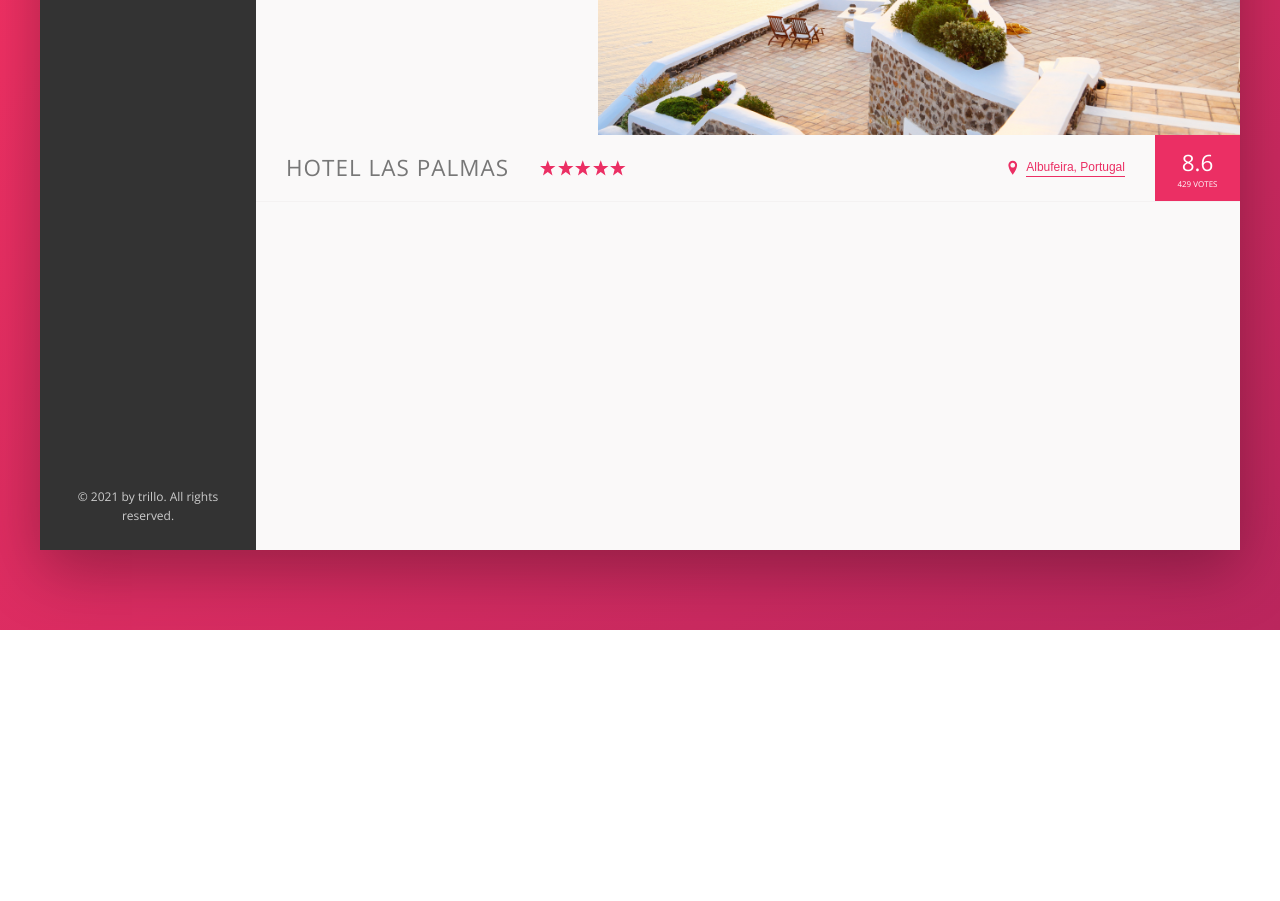
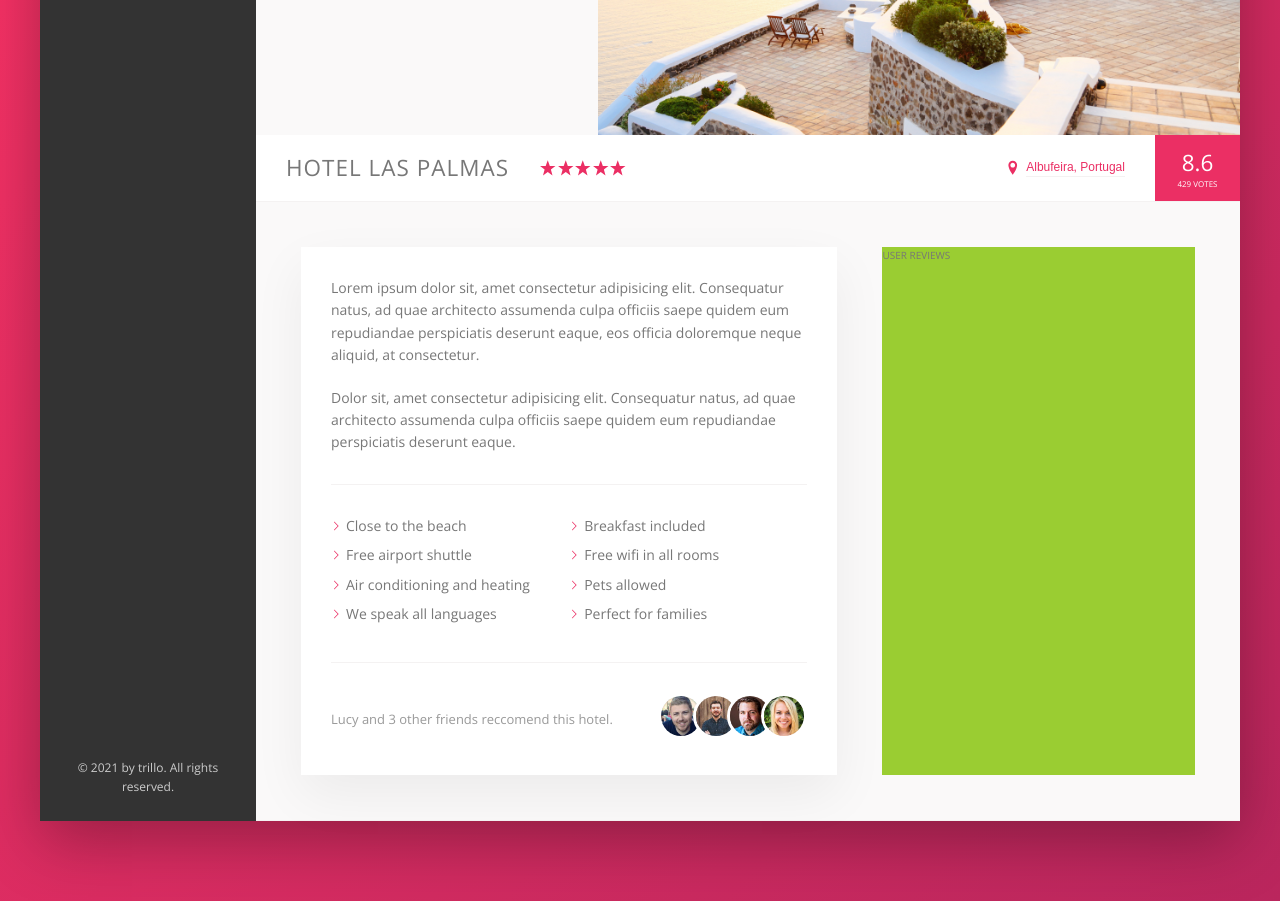
Before and after one commit to ChrisWrenDev/Trillo, a website: page index.html in a window 1280 px wide. Shown: the part 400-1301 px from the top of the page. Before the commit the page ends 1030 px from the top, so only its background shows below. Drawn offline with nearby package versions, Linux system fonts and the light colour scheme.

Commit message:
Hotel Description

```diff
--- a/index.html
+++ b/index.html
@@ -130,6 +130,44 @@
                         <div class="overview__rating-count">429 votes</div>
                     </div>
                 </div>
+
+                <div class="detail">
+                    <div class="description">
+                        <p class="paragraph">
+                            Lorem ipsum dolor sit, amet consectetur adipisicing elit. Consequatur natus, ad quae
+                            architecto assumenda culpa officiis saepe quidem eum repudiandae perspiciatis deserunt
+                            eaque, eos officia doloremque neque aliquid, at consectetur.
+                        </p>
+                        <p class="paragraph">
+                            Dolor sit, amet consectetur adipisicing elit. Consequatur natus, ad quae architecto
+                            assumenda culpa officiis saepe quidem eum repudiandae perspiciatis deserunt eaque.
+                        </p>
+                        <ul class="list">
+                            <li class="list__item">Close to the beach</li>
+                            <li class="list__item">Breakfast included</li>
+                            <li class="list__item">Free airport shuttle</li>
+                            <li class="list__item">Free wifi in all rooms</li>
+                            <li class="list__item">Air conditioning and heating</li>
+                            <li class="list__item">Pets allowed</li>
+                            <li class="list__item">We speak all languages</li>
+                            <li class="list__item">Perfect for families</li>
+                        </ul>
+                        <div class="recommend">
+                            <p class="recommend__count">
+                                Lucy and 3 other friends reccomend this hotel.
+                            </p>
+                            <div class="recommend__friends">
+                                <img src="img/user-3.jpg" alt="Freind 1" class="recommend__photo">
+                                <img src="img/user-4.jpg" alt="Freind 2" class="recommend__photo">
+                                <img src="img/user-5.jpg" alt="Freind 3" class="recommend__photo">
+                                <img src="img/user-6.jpg" alt="Freind 4" class="recommend__photo">
+                            </div>
+                        </div>
+                    </div>
+                    <div class="user-reviews">
+                        USER REVIEWS
+                    </div>
+                </div>
             </main>
         </div>
     </div>
--- a/sass/_base.scss
+++ b/sass/_base.scss
@@ -12,7 +12,10 @@
   --color-grey--dark-2: #777;
   --color-grey--dark-3: #999;
 
+  --shadow-light: 0 2rem 5rem rgba(0, 0, 0, 0.06);
   --shadow-dark: 0 2rem 6rem rgba(0, 0, 0, 0.3);
+
+  --line: 1px solid var(--color-grey--light-2);
 }
 
 * {
--- a/sass/_components.scss
+++ b/sass/_components.scss
@@ -199,7 +199,8 @@
 .overview {
   display: flex;
   align-items: center;
-  border-bottom: 1px solid var(--color-grey--light-2);
+  border-bottom: var(--line);
+  background-color: #fff;
 
   &__heading {
     font-size: 2.25rem;
@@ -262,7 +263,7 @@
   border: none;
   color: var(--color-primary);
   font-size: inherit; //make button more reusable and fit size of area its within
-  border-bottom: 1px solid currentColor;
+  border-bottom: var(--line);
   padding-bottom: 2px;
   display: inline-block;
   background-color: transparent;
@@ -293,3 +294,74 @@
     box-shadow: none;
   }
 }
+
+/////// PARAGRAPH ///////
+
+.paragraph:not(:last-of-type) {
+  margin-bottom: 2rem;
+}
+
+///// LIST /////////
+
+.list {
+  list-style: none;
+  margin: 3rem 0;
+  padding: 3rem 0;
+  border-top: var(--line);
+  border-bottom: var(--line);
+
+  display: flex;
+  flex-wrap: wrap;
+
+  &__item {
+    flex: 0 0 50%;
+    margin-bottom: 0.7rem;
+
+    &:before {
+      content: "";
+      display: inline-block;
+      height: 1rem;
+      width: 1rem;
+      margin-right: 0.5rem;
+
+      //Older browsers
+      //background-image: url(../img/SVG/chevron-thin-right.svg);
+      //background-size: cover;
+
+      //Newer browsers - masks
+      background-color: var(--color-primary);
+      -webkit-mask-image: url(../img/SVG/chevron-thin-right.svg);
+      -webkit-mask-size: cover;
+      mask-image: url(../img/SVG/chevron-thin-right.svg);
+      mask-size: cover;
+    }
+  }
+}
+
+/////// RECOMMEND //////
+.recommend {
+  font-size: 1.3rem;
+  color: var(--color-grey--dark-3);
+
+  display: flex;
+  align-items: center;
+
+  &__count {
+    margin-right: auto;
+  }
+
+  &__friends {
+  }
+
+  &__photo {
+    height: 4rem;
+    width: 4rem;
+    border-radius: 50%;
+    border: 3px solid #fff; //change box-sizing so border goes on outside of image
+    box-sizing: content-box; //so that padding and border no longer make up width and height.
+
+    &:not(:last-child) {
+      margin-right: -1.5rem;
+    }
+  }
+}
--- a/sass/_layout.scss
+++ b/sass/_layout.scss
@@ -9,7 +9,7 @@
 .header {
   height: 7rem;
   background-color: #fff;
-  border-bottom: 1px solid var(--color-grey--light-2);
+  border-bottom: var(--line);
   font-size: 1.4rem;
 
   display: flex;
@@ -31,7 +31,28 @@
 }
 
 .hotel-view {
-  height: 80rem; //Testing Purposes (remove when added content)
-
   flex: 1; //grow to fill remaining space
 }
+
+/////
+
+.detail {
+  display: flex;
+  padding: 4.5rem;
+  background-color: var(--color-grey--light-1);
+  border-bottom: var(--line);
+}
+
+.description {
+  font-size: 1.4rem;
+  background-color: #fff;
+  box-shadow: var(--shadow-light);
+  padding: 3rem;
+  flex: 0 0 60%; //when grow and shrink are 0 use a percentage.
+  margin-right: 4.5rem;
+}
+
+.user-reviews {
+  background-color: yellowgreen;
+  flex: 1; //fill remaining space
+}
```
Also changed, not shown: css/style.css.
